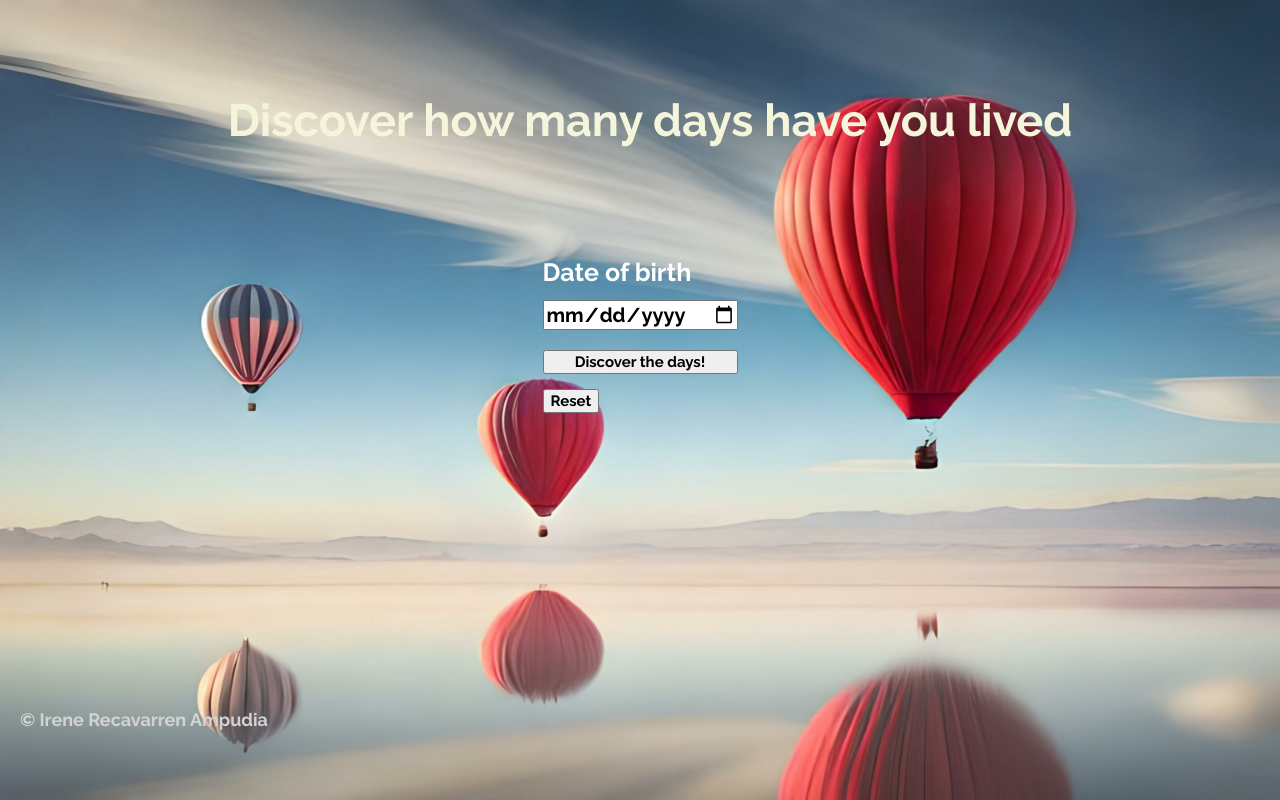
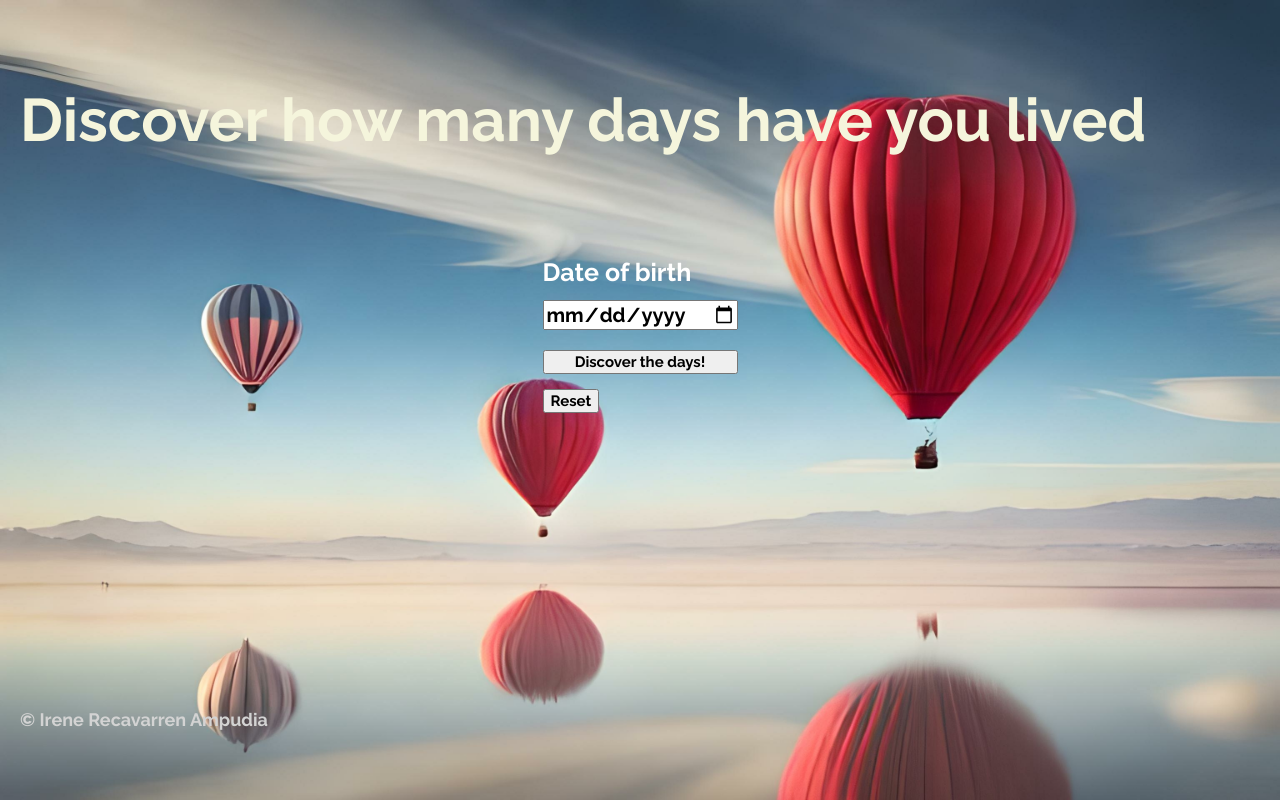
Before and after one commit to ire-rec/how-many-days-have-you-lived, a plain HTML site: page docs/index.html in a window 1280 px wide. Drawn offline with Linux system fonts and the light colour scheme.

Commit message:
add media query

```diff
--- a/docs/css/main.css
+++ b/docs/css/main.css
@@ -1,8 +1,9 @@
 .body{
     height: 100vh;
-    background-image:url(/docs/globo.jpeg);
+    background-image:url(./globo.jpeg);
     background-size:cover;
     background-position:bottom;
+
 }
 
 
@@ -11,8 +12,6 @@
     flex-direction: row;
     justify-content: center;
     align-items: center;
-    height: 25%;
-
     height: 30%;
 }
 
@@ -98,4 +97,21 @@
     background-size: cover;
     background-position: initial;
 }
+
+
+.header{
+    display: flex;
+    flex-direction: row;
+    justify-content: left;
+    align-items: center;
+    height: 30%;
 }
+
+.header .h1{
+    font-size: 60px;
+    font-family: 'Raleway', sans-serif;
+    color: beige;
+    padding-left: 20px;
+}
+
+}
```
Also changed, not shown: docs/css/globo.jpeg (renamed from docs/globo.jpeg).
